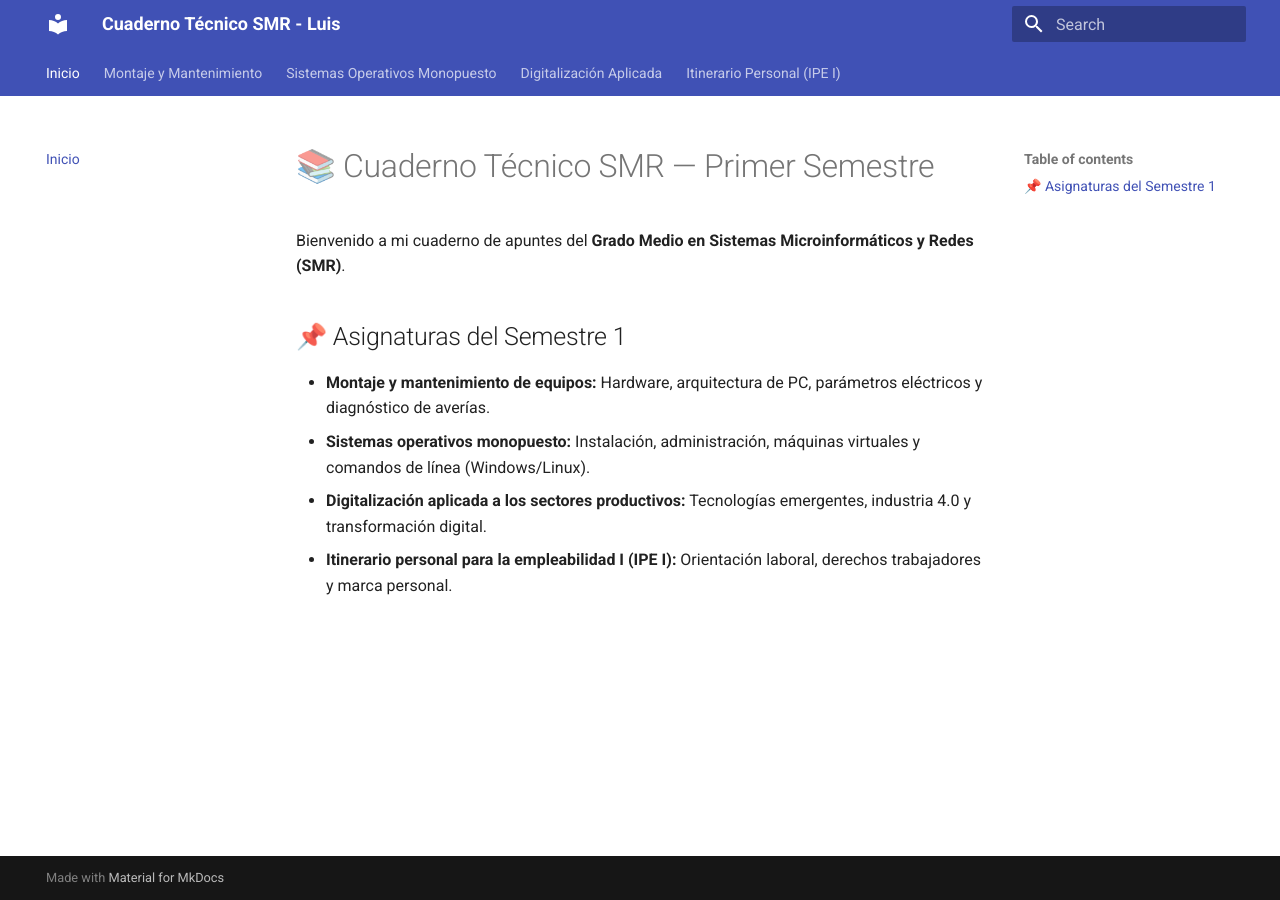
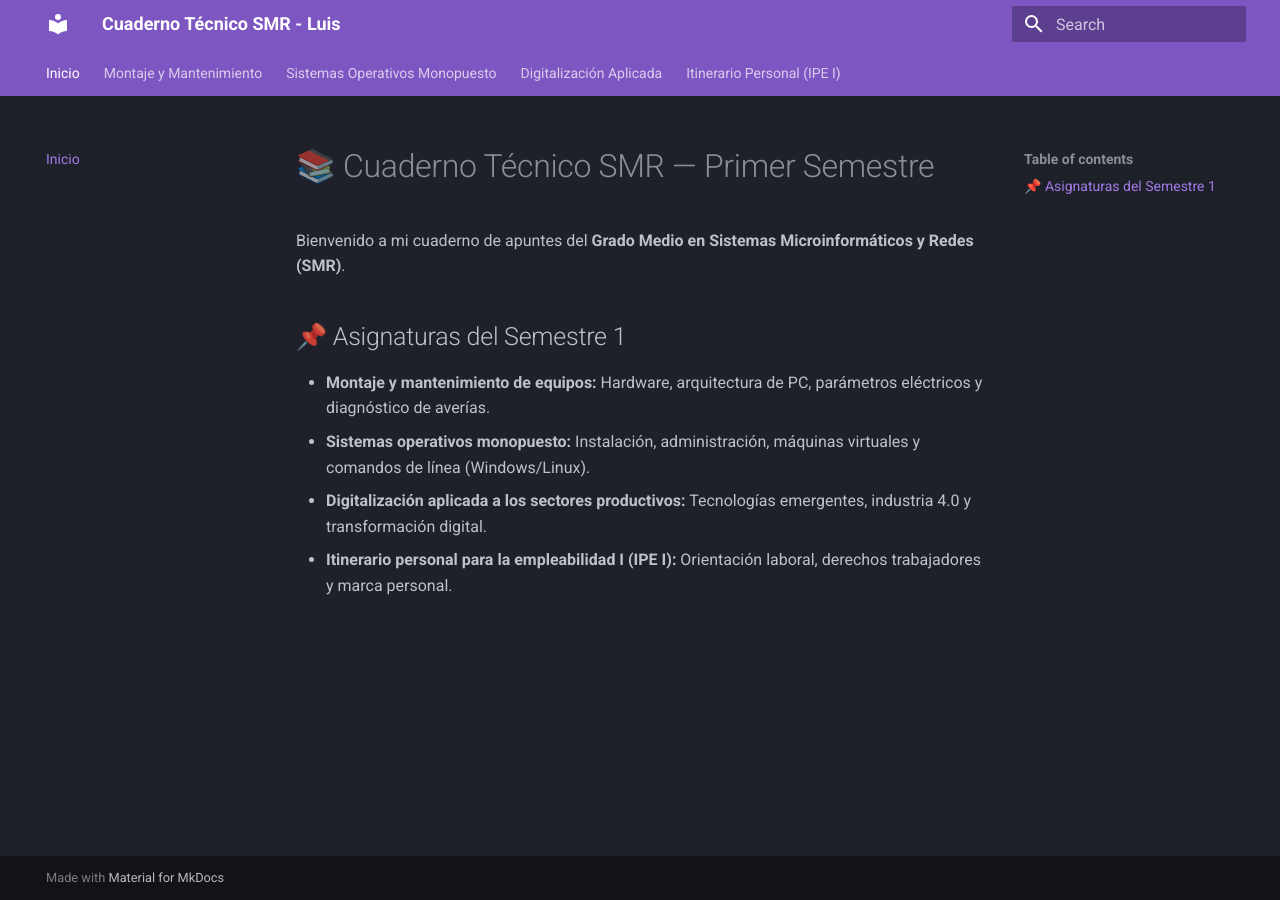
Before and after one commit to Beamspark/SMR-Apuntes, an MkDocs documentation site: the page built from docs/index.md, in a window 1280 px wide. Built offline with MkDocs 1.6.1 and Material for MkDocs 9.7.7, drawn with Linux system fonts in a browser that asks for light colours.

Commit message:
Update mkdocs.yml

```diff
--- a/mkdocs.yml
+++ b/mkdocs.yml
@@ -5,8 +5,9 @@ site_author: Luis
 theme:
   name: material
   palette:
-    primary: indigo
-    accent: indigo
+    scheme: slate
+    primary: deep purple
+    accent: purple
   features:
     - navigation.tabs
     - navigation.sections
```
